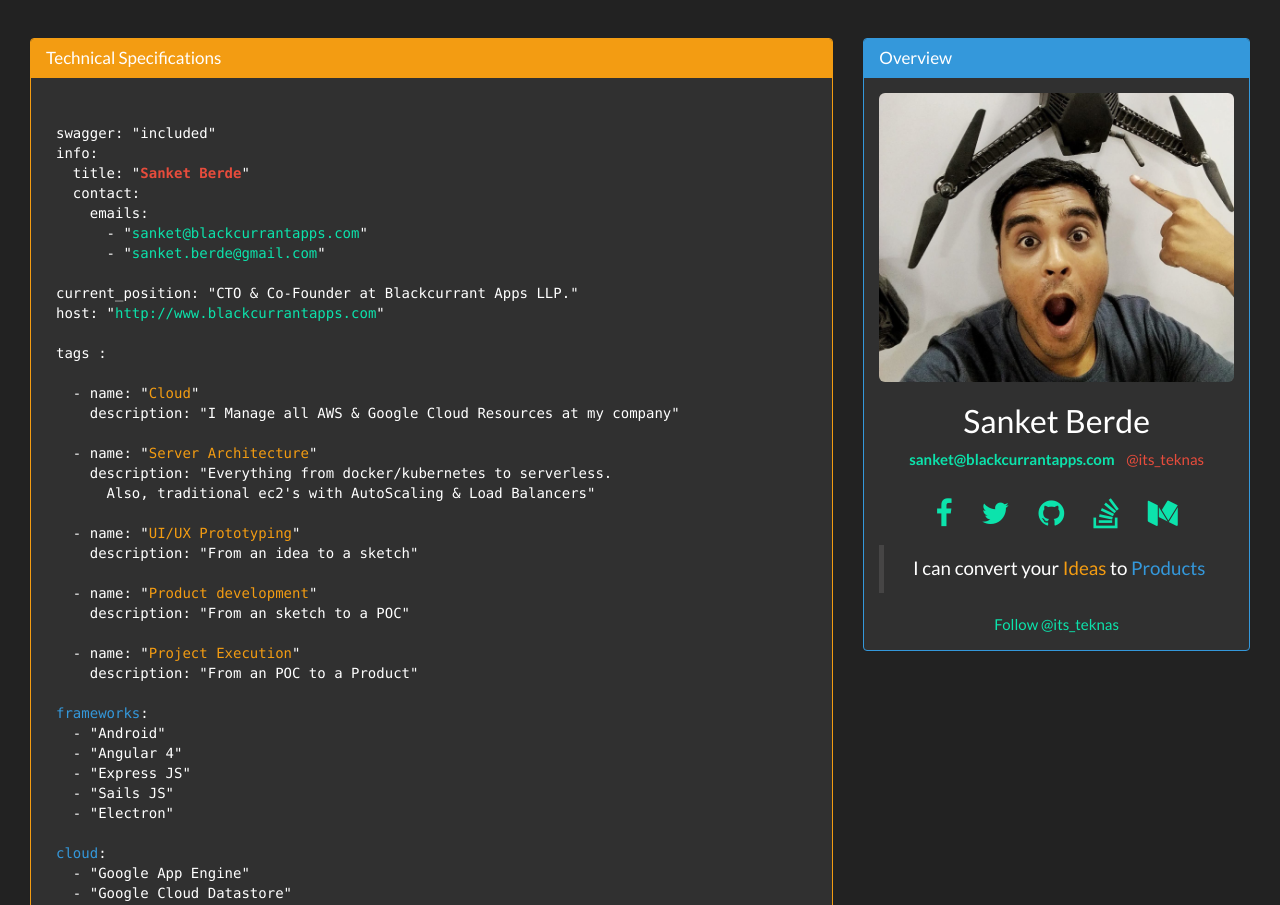
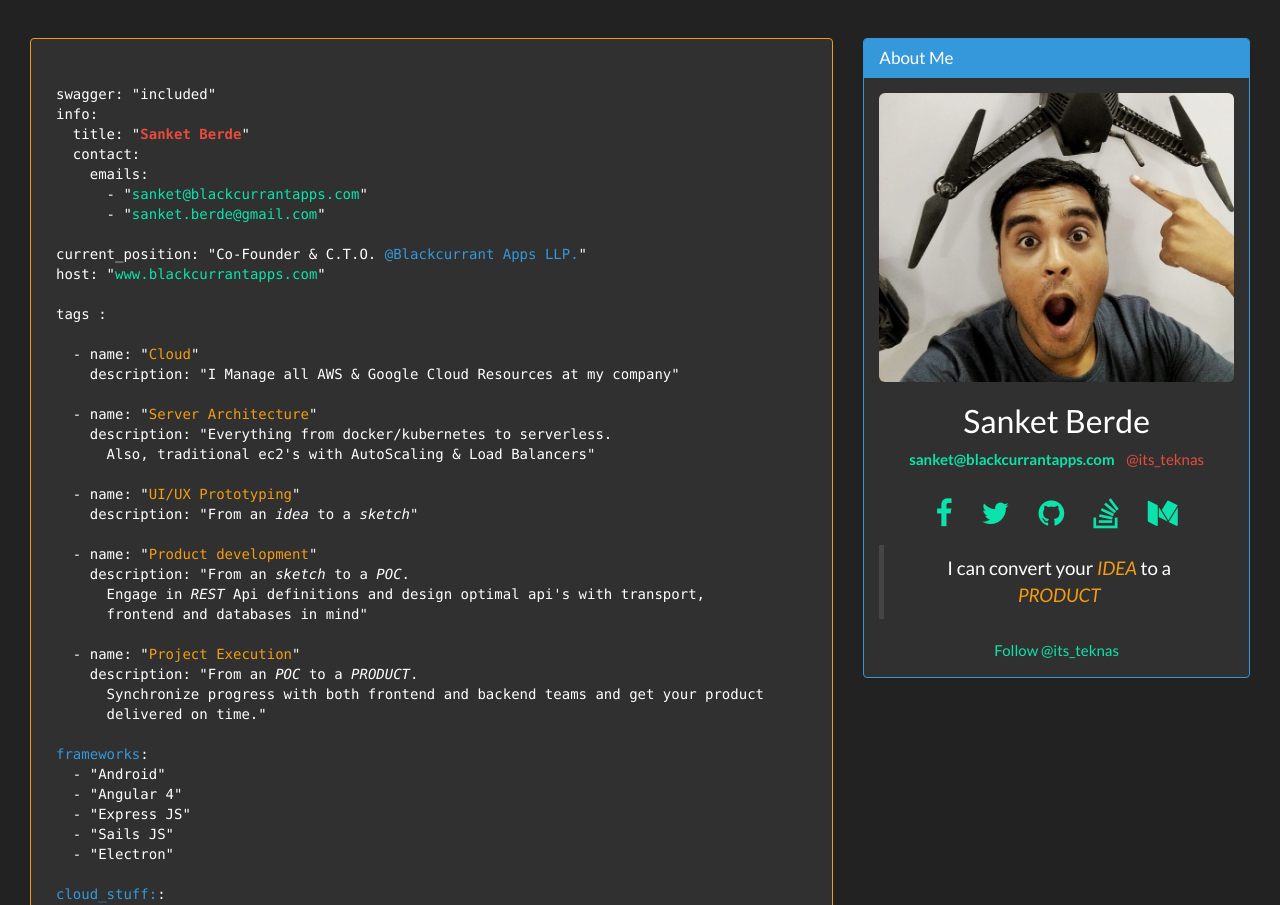
Before and after one commit to itsTeknas/itsTeknas.github.io, a plain HTML site: page index.html in a window 1280 px wide. Shown: the top 905 px of the page. Drawn offline with nearby package versions, Linux system fonts and the light colour scheme.

Commit message:
beautify

```diff
--- a/index.html
+++ b/index.html
@@ -26,7 +26,7 @@
 
       <div class="panel panel-info">
         <div class="panel-heading">
-          <h3 class="panel-title">Overview</h3>
+          <h3 class="panel-title">About Me</h3>
         </div>
         <div class="panel-body" align="center">
 
@@ -64,8 +64,8 @@
           </p>
           <blockquote class="blockquote">
             <p class="mb-0">I can convert your
-              <span class="text-warning">Ideas</span> to
-              <span class="text-info">Products</span>
+              <span class="text-warning"><em>IDEA</em></span> to a
+              <span class="text-warning"><em>PRODUCT</em></span>
             </p>
           </blockquote>
           <a href="https://twitter.com/its_teknas?ref_src=twsrc%5Etfw" class="twitter-follow-button" data-size="large" data-show-count="false">Follow @its_teknas</a>
@@ -76,9 +76,6 @@
 
     <div class="col-sm-8 col-sm-pull-4">
       <div class="panel panel-warning">
-        <div class="panel-heading">
-          <h3 class="panel-title">Technical Specifications</h3>
-        </div>
         <div class="panel-body">
           <span>
             <pre class="clear_pre">
@@ -90,8 +87,8 @@ info:
       - "<a href="mailto:sanket@blackcurrantapps.com">sanket@blackcurrantapps.com</a>"
       - "<a href="mailto:sanket.berde@gmail.com">sanket.berde@gmail.com</a>"
 
-current_position: "CTO & Co-Founder at Blackcurrant Apps LLP."
-host: "<a href="http://www.blackcurrantapps.com">http://www.blackcurrantapps.com</a>"
+current_position: "Co-Founder & C.T.O. <a class="text-info" href="https://twitter.com/BlackCurrantApp">@Blackcurrant Apps LLP.</a>"
+host: "<a href="http://www.blackcurrantapps.com">www.blackcurrantapps.com</a>"
 
 tags :
 
@@ -103,13 +100,17 @@ tags :
       Also, traditional ec2's with AutoScaling & Load Balancers"
 
   - name: "<span class="text-warning">UI/UX Prototyping</span>"
-    description: "From an idea to a sketch"
+    description: "From an <em>idea</em> to a <em>sketch</em>"
 
   - name: "<span class="text-warning">Product development</span>"
-    description: "From an sketch to a POC"
+    description: "From an <em>sketch</em> to a <em>POC</em>.
+      Engage in <i>REST</i> Api definitions and design optimal api's with transport,
+      frontend and databases in mind"
 
   - name: "<span class="text-warning">Project Execution</span>"
-    description: "From an POC to a Product"
+    description: "From an <em>POC</em> to a <em>PRODUCT</em>.
+      Synchronize progress with both frontend and backend teams and get your product
+      delivered on time."
 
 <span class="text-info">frameworks</span>:
   - "Android"
@@ -118,13 +119,14 @@ tags :
   - "Sails JS"
   - "Electron"
 
-<span class="text-info">cloud</span>:
+<span class="text-info">cloud_stuff:</span>:
   - "Google App Engine"
   - "Google Cloud Datastore"
   - "Firebase Database"
   - "Firebase Cloud Functions"
   - "AWS Lamda"
   - "AWS Cognito"
+  - "AWS RDS"
 
 <span class="text-info">misc</span>:
   - "Photoshop"
```
